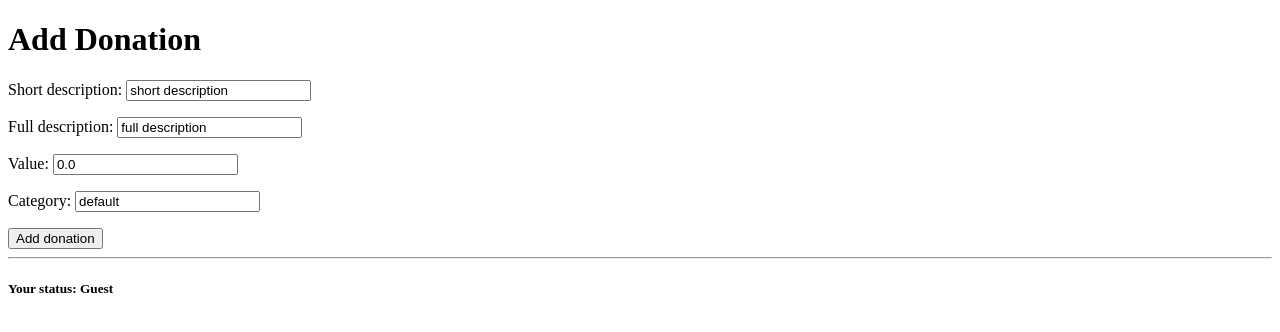
After one commit to QiusenHuangGT21/DonaTracker_web, a Django app: a page that uses DonaTracker_web/templates/Main/add_donation.html in a window 1280 px wide. The commit adds this page. Shown: the top 332 px of the page. Run offline with Django 3.2, Linux system fonts and the light colour scheme; tables that the repository leaves empty hold one stand-in row (values such as "Sample post").

Commit message:
add add donation

```diff
--- a/DonaTracker_web/DonaTracker_web/urls.py
+++ b/DonaTracker_web/DonaTracker_web/urls.py
@@ -26,6 +26,7 @@ urlpatterns = [
     url(r'^dashboard/', views.show_dashboard, name = 'dashboard'),
     url(r'^location-view/(?P<location_slug>[\w\-]+)/', views.show_location_detail, name = 'location_detail'),
     url(r'^donation-view/(?P<location_slug>[\w\-]+)/', views.show_donations, name = 'donation_list'),
+     url(r'^add-donation/(?P<location_slug>[\w\-]+)/', views.add_donation, name = 'add_donation'),
     url(r'^add-location/', views.add_location, name = 'add_location'),
     url(r'^$', views.index, name='index'),
 ]
--- a/DonaTracker_web/Main/forms.py
+++ b/DonaTracker_web/Main/forms.py
@@ -16,7 +16,13 @@ class UserProfileForm(forms.ModelForm):
         fields = ('user_type',)
 
 class LocationForm(forms.ModelForm):
-
+    name = forms.CharField(required = True)
     class Meta:
         model = Location
         fields = ("name","street_address","city","state",'zip','type', 'phone', "website")
+
+class DonationForm(forms.ModelForm):
+
+    class Meta:
+        model = Donation
+        fields = ('short_description', 'full_description', 'value', 'category')
--- a/DonaTracker_web/Main/models.py
+++ b/DonaTracker_web/Main/models.py
@@ -54,7 +54,7 @@ class Location(models.Model):
 class Donation(models.Model):
     uuid = models.UUIDField(primary_key = True, default = uuid.uuid4, editable = False)
     date = models.DateField(auto_now_add=True, editable = False)
-    location = models.ForeignKey(Location)
+    location = models.ForeignKey(Location, blank=True, null=True)
     short_description = models.CharField(max_length = 20, default = "short description")
     full_description = models.CharField(max_length = 256, default = "full description")
     value = models.DecimalField(max_digits = 10, decimal_places = 2, default = 0.0)
--- a/DonaTracker_web/Main/views.py
+++ b/DonaTracker_web/Main/views.py
@@ -3,7 +3,7 @@ from django import forms
 from django.contrib.auth.models import User, AnonymousUser
 from django.contrib.auth import authenticate, login, logout
 from Main.models import UserProfile, Location, Donation
-from Main.forms import UserForm, UserProfileForm, LocationForm
+from Main.forms import UserForm, UserProfileForm, LocationForm, DonationForm
 from django.contrib.auth.decorators import login_required
 from django.http import HttpResponseRedirect
 from django.http import HttpResponse
@@ -131,5 +131,24 @@ def show_donations(request, location_slug):
             context_dict['donations'] = donations
         except Location.DoesNotExist:
             context_dict['donations'] = None
+    if context_dict['current_user_type'] in ['Location Employee', 'Manager', 'Admin']:
+        context_dict['can_add_donation'] = True
+    else:
+        context_dict['can_add_donation'] = False
+    return render(request, 'Main/donations.html', context=context_dict)
 
-    return render(request, 'Main/donations.html', context=context_dict)
+def add_donation(request, location_slug):
+    if request.method == 'POST':
+        donation_form = DonationForm(data = request.POST)
+        if donation_form.is_valid():
+            donation = donation_form.save()
+            donation.location = Location.objects.get(slug = location_slug)
+            donation.save()
+            return HttpResponseRedirect('/dashboard')
+        else:
+            print(donation_form.errors)
+    else:
+        context_dict = __init_dict(request.user)
+        context_dict['location'] = Location.objects.get(slug = location_slug)
+        context_dict['donation_form'] = DonationForm()
+        return render(request, 'Main/add_donation.html', context = context_dict)
--- /dev/null
+++ b/DonaTracker_web/templates/Main/add_donation.html
@@ -0,0 +1,16 @@
+{% extends "Main/base.html" %}
+{% load staticfiles %}
+
+{% block title_block %}
+
+{% endblock title_block %}
+
+{% block body_block %}
+    <h1>Add Donation</h1>
+    <form id="donation_form" method="post" action="{% url 'add_donation' location.slug %}">
+         {% csrf_token %} <!-- Display each form -->
+         {{ donation_form.as_p }}
+         <!-- Provide a button to click to submit the form. -->
+         <input type="submit" name="submit" value="Add donation" />
+         </form>
+{% endblock body_block %}
--- a/DonaTracker_web/templates/Main/donations.html
+++ b/DonaTracker_web/templates/Main/donations.html
@@ -21,6 +21,11 @@
             No donation yet
             {% endif %}
         </ul>
+        {% if can_add_donation %}
+            <hr/>
+            <a href="/add-donation/{{ location.slug }}">Add Donation</a>
+        {% else %}
+        {% endif %}
     {% else %}
     Location not found
     {% endif %}
```
Also changed, not shown: DonaTracker_web/Main/migrations/0012_auto_20181122_2006.py (added).
